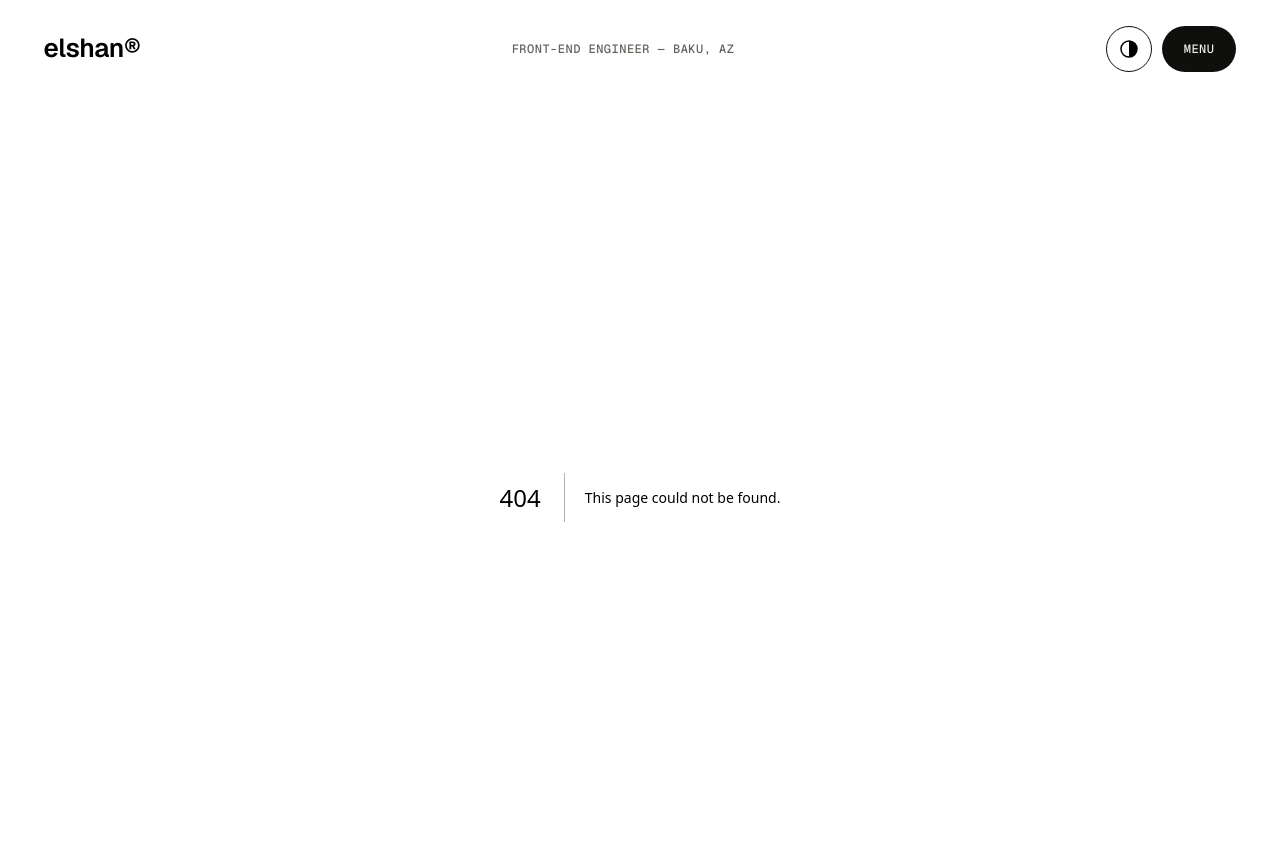
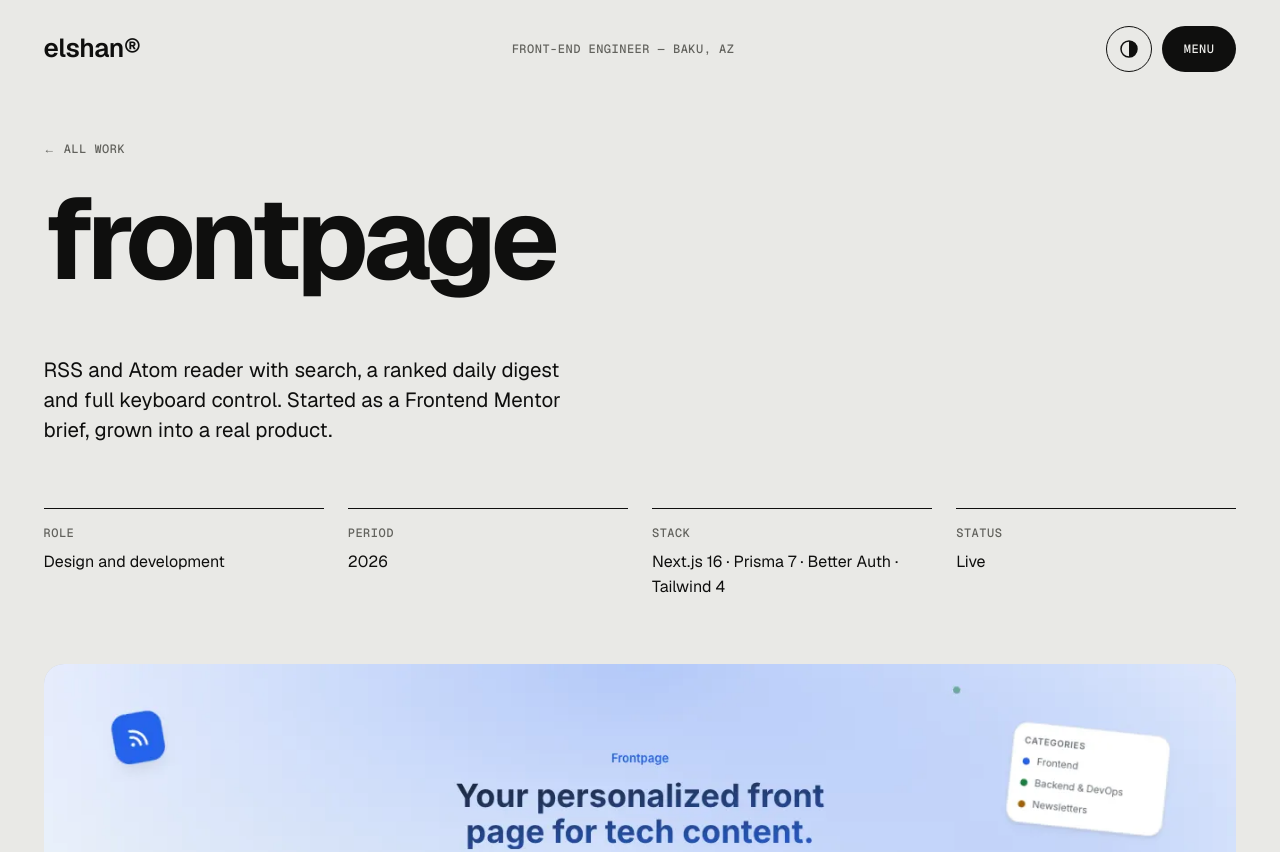
Before and after one commit to elshanx/portfolio, a Next.js app: page /work/frontpage in a window 1280 px wide. Before the commit this address had no page. Shown: the top 852 px of the page. Built offline with nearby package versions, Linux system fonts and the light colour scheme.

Commit message:
add case study pages

```diff
--- /dev/null
+++ b/app/work/[slug]/page.tsx
@@ -0,0 +1,63 @@
+import type { Metadata } from 'next'
+import Link from 'next/link'
+import { notFound } from 'next/navigation'
+import { Badge } from '@/components/badge/Badge'
+import { CaseMeta } from '@/components/case-study/CaseMeta'
+import { NextProject } from '@/components/case-study/NextProject'
+import styles from '@/components/case-study/CaseStudy.module.css'
+import { ProjectMedia } from '@/components/work/ProjectMedia'
+import { getProject, nextProject, projectSlugs } from '@/lib/projects'
+
+interface CaseStudyProps {
+  params: Promise<{ slug: string }>
+}
+
+export function generateStaticParams(): { slug: string }[] {
+  return projectSlugs().map((slug) => ({ slug }))
+}
+
+export async function generateMetadata({ params }: CaseStudyProps): Promise<Metadata> {
+  const project = getProject((await params).slug)
+  return project ? { title: project.title, description: project.summary } : {}
+}
+
+export default async function CaseStudy({ params }: CaseStudyProps) {
+  const { slug } = await params
+  const project = getProject(slug)
+  if (!project) notFound()
+
+  return (
+    <main id="main" className={styles.page}>
+      <header>
+        <Link href="/#work" className={`mono-label ${styles.back}`}>
+          ← All work
+        </Link>
+        <div className={styles.titleRow}>
+          <h1 className={styles.title}>{project.title}</h1>
+          {project.inProgress && <Badge>In progress</Badge>}
+        </div>
+      </header>
+      <p className={styles.summary}>{project.summary}</p>
+      <CaseMeta project={project} />
+      <ProjectMedia media={project.media} priority />
+      <div className={styles.content}>
+        {project.sections.map(({ heading, paragraphs }) => (
+          <section key={heading} className={styles.section}>
+            <h2>{heading}</h2>
+            {paragraphs.map((paragraph) => (
+              <p key={paragraph}>{paragraph}</p>
+            ))}
+          </section>
+        ))}
+        <div className={styles.links}>
+          {project.links.map(({ label, href }) => (
+            <a key={href} href={href} target="_blank" rel="noopener noreferrer" className={`mono-label ${styles.linkButton}`}>
+              {label} ↗
+            </a>
+          ))}
+        </div>
+      </div>
+      <NextProject project={nextProject(project.slug)} />
+    </main>
+  )
+}
--- /dev/null
+++ b/components/case-study/CaseMeta.tsx
@@ -0,0 +1,21 @@
+import type { Project } from '@/lib/types'
+import styles from './CaseStudy.module.css'
+
+export function CaseMeta({ project }: { project: Project }) {
+  const rows: [string, string][] = [
+    ['Role', project.role],
+    ['Period', project.period],
+    ['Stack', project.stack.join(' · ')],
+    ['Status', project.inProgress ? 'In progress' : 'Live'],
+  ]
+  return (
+    <dl className={styles.meta}>
+      {rows.map(([label, value]) => (
+        <div key={label} className={styles.metaCell}>
+          <dt className="mono-label">{label}</dt>
+          <dd>{value}</dd>
+        </div>
+      ))}
+    </dl>
+  )
+}
--- /dev/null
+++ b/components/case-study/CaseStudy.module.css
@@ -0,0 +1,115 @@
+.page {
+  display: grid;
+  gap: clamp(40px, 5vw, 72px);
+  padding: clamp(24px, 3vw, 40px) var(--gutter) 0;
+}
+
+.back {
+  color: var(--muted);
+}
+
+.back:hover {
+  color: var(--text);
+}
+
+.titleRow {
+  display: flex;
+  flex-wrap: wrap;
+  align-items: center;
+  gap: 16px 24px;
+  margin-top: 24px;
+}
+
+.title {
+  font-size: clamp(64px, 9vw, 128px);
+  font-weight: 700;
+  letter-spacing: -0.05em;
+  line-height: 0.92;
+}
+
+.summary {
+  max-width: 40ch;
+  font-size: clamp(18px, 1.6vw, 24px);
+  line-height: 1.45;
+}
+
+.meta {
+  display: grid;
+  grid-template-columns: repeat(4, 1fr);
+  gap: 24px;
+}
+
+.metaCell {
+  display: grid;
+  align-content: start;
+  gap: 8px;
+  padding-top: 16px;
+  border-top: 1px solid var(--text);
+}
+
+.metaCell dt,
+.muted {
+  color: var(--muted);
+}
+
+.content {
+  display: grid;
+  gap: 48px;
+  max-width: 720px;
+}
+
+.section {
+  display: grid;
+  gap: 16px;
+}
+
+.section h2 {
+  font-size: clamp(28px, 2.8vw, 40px);
+  font-weight: 600;
+  letter-spacing: -0.025em;
+  line-height: 1.1;
+}
+
+.section p {
+  font-size: 18px;
+  line-height: 1.6;
+}
+
+.links {
+  display: flex;
+  flex-wrap: wrap;
+  gap: 10px;
+}
+
+.linkButton {
+  padding: 15px 22px;
+  border-radius: 999px;
+  background: var(--inverse-bg);
+  color: var(--inverse-text);
+}
+
+.next {
+  display: grid;
+  gap: 12px;
+  padding: clamp(48px, 7vw, 96px) 0;
+  border-top: 1px solid var(--text);
+}
+
+.nextTitle {
+  font-size: clamp(48px, 5vw, 72px);
+  font-weight: 600;
+  letter-spacing: -0.04em;
+  line-height: 0.96;
+}
+
+.next:hover .nextTitle {
+  text-decoration: underline;
+  text-decoration-thickness: 3px;
+  text-underline-offset: 8px;
+}
+
+@media (max-width: 767px) {
+  .meta {
+    grid-template-columns: 1fr 1fr;
+  }
+}
--- /dev/null
+++ b/components/case-study/NextProject.tsx
@@ -0,0 +1,12 @@
+import Link from 'next/link'
+import type { Project } from '@/lib/types'
+import styles from './CaseStudy.module.css'
+
+export function NextProject({ project }: { project: Project }) {
+  return (
+    <Link href={`/work/${project.slug}`} className={styles.next}>
+      <span className={`mono-label ${styles.muted}`}>Next project</span>
+      <span className={styles.nextTitle}>{project.title} →</span>
+    </Link>
+  )
+}
--- a/next.config.ts
+++ b/next.config.ts
@@ -2,7 +2,6 @@ import type { NextConfig } from "next";
 
 const nextConfig: NextConfig = {
   cacheComponents: true,
-  partialPrefetching: true,
 };
 
 export default nextConfig;
```
Also changed, not shown: app/not-found.tsx (added, +16 -0 lines).
